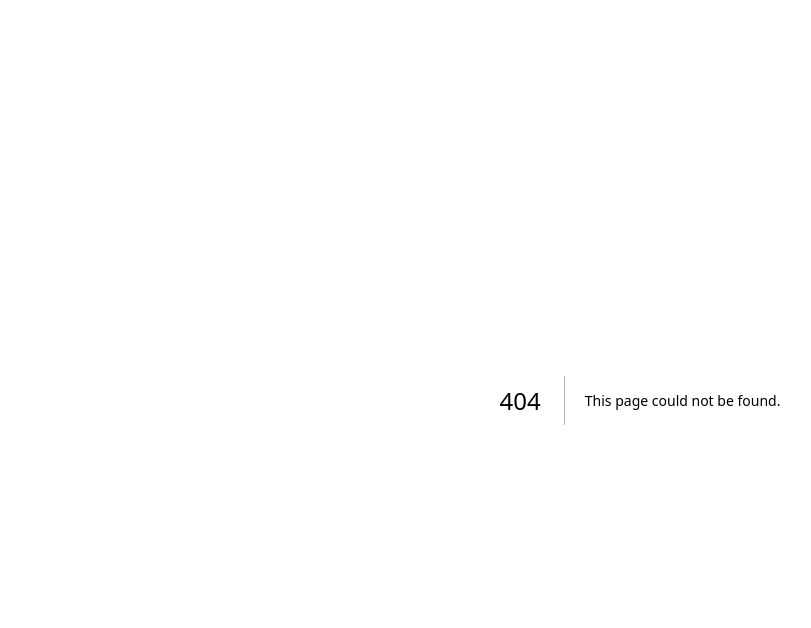
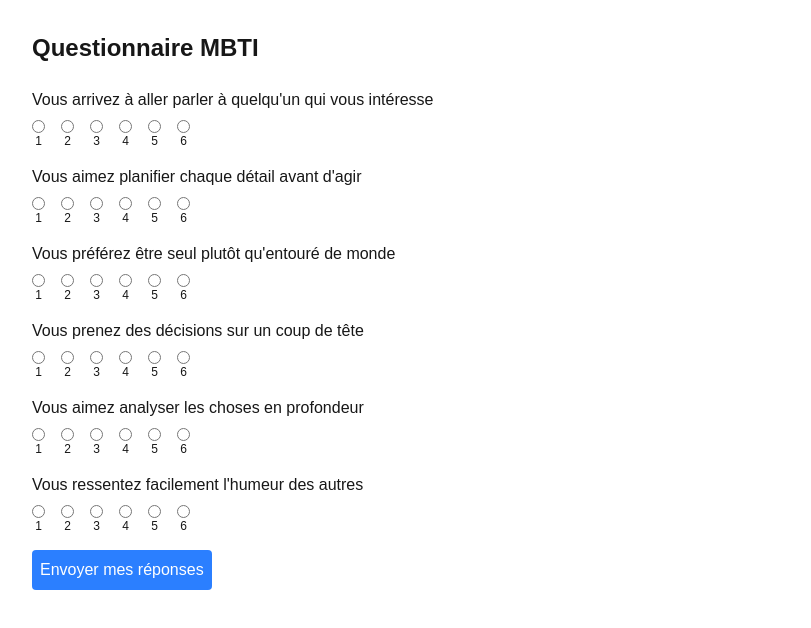
Before and after one commit to rodm71/mbti_ai, a Next.js app in the folder frontend/: page /mbti in a window 1280 px wide. Before the commit this address had no page. Shown: the top 628 px of the page, without its empty margins (0-811 px from the left). Built offline with nearby package versions, Linux system fonts and the light colour scheme.

Commit message:
Login, et début questionnaire

```diff
--- /dev/null
+++ b/frontend/src/app/login/page.tsx
@@ -0,0 +1,109 @@
+"use client"; // Dit à Next.js : ce composant tourne côté navigateur ➜ autorise les hooks et localStorage
+
+import { useState } from "react"; // Import du hook pour gérer les champs email et password
+
+export default function LoginPage() { // Déclare le composant pour la page /login
+
+  const [email, setEmail] = useState(""); // Champ email et setEmail pour le changer
+  const [password, setPassword] = useState(""); // Champ mot de passe et setPassword pour le changer
+
+  //Fonction appelée quand on soumet le formulaire de login
+  const handleLogin = async (e: React.FormEvent) => {
+    e.preventDefault(); // Bloque le rechargement automatique du formulaire
+    console.log("➡️ handleLogin déclenché"); // Pour vérifier que ça s'exécute
+
+    try {
+      // Envoie la requête vers FastAPI /login
+      const res = await fetch("http://127.0.0.1:8000/login", {
+        method: "POST", // Méthode HTTP POST
+        headers: {
+          "Content-Type": "application/json", // Dit que c'est du JSON
+        },
+        body: JSON.stringify({
+          email: email, // Côté FastAPI ça doit s'appeler `username` (même si c'est un email)
+          password: password, // Le mot de passe
+        }),
+      });
+
+      // Transforme la réponse en JSON
+      const data = await res.json();
+      console.log("Réponse FastAPI /login :", data);
+
+      // Si FastAPI dit OK ➜ on sauvegarde le token dans le navigateur
+      if (res.ok) {
+        localStorage.setItem("access_token", data.access_token); // Stocke le JWT
+        console.log("Token sauvegardé dans localStorage !");
+      } else {
+        console.error("Mauvais identifiants :", data); // Si le login rate
+      }
+
+    } catch (err) {
+      console.error("Erreur côté Front :", err); // Si le fetch plante
+    }
+  };
+
+  // Le formulaire
+  return (
+    <main className="p-8 flex flex-col items-center">
+      <h1 className="text-2xl font-bold mb-4">Login</h1>
+
+      <form
+        onSubmit={handleLogin} // ➜ Relie le bouton au handleLogin
+        className="flex flex-col gap-4 w-full max-w-sm"
+      >
+        <input
+          type="email"
+          placeholder="Email"
+          value={email} // ➜ Valeur du champ liée à l'état
+          onChange={(e) => setEmail(e.target.value)} // ➜ Change l'état quand on tape
+          className="border p-2"
+          required
+        />
+
+        <input
+          type="password"
+          placeholder="Password"
+          value={password}
+          onChange={(e) => setPassword(e.target.value)}
+          className="border p-2"
+          required
+        />
+
+        <button
+          type="submit" // ➜ C'est bien un bouton de submit
+          className="bg-green-600 text-white p-2 rounded"
+        >
+          Login
+        </button>
+      </form>
+
+            <button
+                onClick={async () => {
+                    const token = localStorage.getItem("access_token");
+                    if (!token) {
+                    console.error("❌ Aucun token trouvé !");
+                    return;
+                    }
+
+                    try {
+                    const res = await fetch("http://127.0.0.1:8000/me", {
+                        method: "GET",
+                        headers: {
+                        Authorization: `Bearer ${token}`,
+                        },
+                    });
+
+                    const data = await res.json();
+                    console.log("✅ Réponse /me :", data);
+                    } catch (err) {
+                    console.error("❌ Erreur GET /me :", err);
+                    }
+                }}
+                className="bg-purple-600 text-white p-2 rounded mt-4"
+            >
+            Tester /me
+        </button>
+
+    </main>
+  );
+}
--- /dev/null
+++ b/frontend/src/app/mbti/page.tsx
@@ -0,0 +1,71 @@
+"use client"; // Ce composant tourne côté navigateur
+
+import { useState } from "react";
+
+export default function MBTIPage() {
+  // La liste des questions
+  const questions = [
+    "Vous arrivez à aller parler à quelqu'un qui vous intéresse",
+    "Vous aimez planifier chaque détail avant d'agir",
+    "Vous préférez être seul plutôt qu'entouré de monde",
+    "Vous prenez des décisions sur un coup de tête",
+    "Vous aimez analyser les choses en profondeur",
+    "Vous ressentez facilement l'humeur des autres"
+  ];
+
+  // state pour stocker les réponses : clé = index question, valeur = score (1-6)
+  const [answers, setAnswers] = useState<{ [key: number]: number }>({});
+
+  // Fonction pour gérer quand un radio bouton change
+  const handleChange = (questionIndex: number, value: number) => {
+    setAnswers({
+      ...answers,
+      [questionIndex]: value,
+    });
+  };
+
+  // Soumission : affichage dans la console pour l'instant
+  const handleSubmit = async (e: React.FormEvent) => {
+    e.preventDefault();
+    console.log("Réponses : ", answers);
+
+    // Ici tu enverras à ton backend pour calculer le type MBTI
+    // Par ex :
+    // const res = await fetch("http://127.0.0.1:8000/mbti", { ... })
+  };
+
+  return (
+    <main className="p-8">
+      <h1 className="text-2xl font-bold mb-6">Questionnaire MBTI</h1>
+
+      <form onSubmit={handleSubmit} className="space-y-6">
+        {questions.map((q, index) => (
+          <div key={index} className="mb-4">
+            <p className="mb-2">{q}</p>
+            <div className="flex gap-4">
+              {[1, 2, 3, 4, 5, 6].map((value) => (
+                <label key={value} className="flex flex-col items-center">
+                  <input
+                    type="radio"
+                    name={`question-${index}`}
+                    value={value}
+                    checked={answers[index] === value}
+                    onChange={() => handleChange(index, value)}
+                  />
+                  <span className="text-xs">{value}</span>
+                </label>
+              ))}
+            </div>
+          </div>
+        ))}
+
+        <button
+          type="submit"
+          className="bg-blue-500 text-white p-2 rounded"
+        >
+          Envoyer mes réponses
+        </button>
+      </form>
+    </main>
+  );
+}
--- a/frontend/src/app/register/page.tsx
+++ b/frontend/src/app/register/page.tsx
@@ -1,7 +1,60 @@
+"use client";                       // Pour signaler que ce composant dois s'executer côté navigateur et pouvoir utiliser les Hooks
+import { useState } from "react";   //useState -> Hook React pour mémoriser une valeur
+
 export default function RegisterPage() {            //Composant pour la page register
-  return (
-    <main className="p-8">
-      <h1 className="text-2xl font-bold">Hello Register</h1>
-    </main>
-  )
+
+    const [email, setEmail] = useState("");         //email -> Valeur du champs / setEmail -> Fonction pour changer la valeur
+    const [password, setPassword] = useState("");   //Idem que Email
+
+    const handleSubmit = async (e: React.FormEvent) => {    //HandleSubmit est appelé quand on clic sur l'envoie du formulaire
+        e.preventDefault();                                 // Pour empecher le navig de recharger la page
+
+        try {
+            const res = await fetch("http://127.0.0.1:8000/register", {         // Fetch Post vers FastAPI /register
+            method: "POST",
+            headers: {
+                "Content-Type": "application/json",                             // Header pour préciser l'envoi de JSON
+            },
+            body: JSON.stringify({                                              // Contient les infos en JSON (email + password)
+                email,
+                password,
+            }),
+            });
+
+            const data = await res.json();
+            console.log("✅ Register API response:", data);                     // Console log pour afficher la réponse
+        } catch (err) {
+            console.error("❌ Register error:", err);                           // Console log pour afficher l'erreur
+        }
+    };
+
+    return (                                                                    // Formulaire en HTML avec appel de handleSubmit
+        <main className="p-8 flex flex-col items-center">
+            <h1 className="text-2xl font-bold mb-4">Register</h1>
+
+            <form onSubmit={handleSubmit} className="flex flex-col gap-4 w-full max-w-sm">
+            <input
+                type="email"
+                placeholder="Email"
+                value={email}
+                onChange={(e) => setEmail(e.target.value)}
+                className="border p-2"
+                required
+            />
+
+            <input
+                type="password"
+                placeholder="Password"
+                value={password}
+                onChange={(e) => setPassword(e.target.value)}
+                className="border p-2"
+                required
+            />
+
+            <button type="submit" className="bg-blue-500 text-white p-2 rounded">Register</button>
+            </form>
+        </main>
+    );
+
+
 }
```
Also changed, not shown: 1 other file (tests, documents, lock files or other folders).
